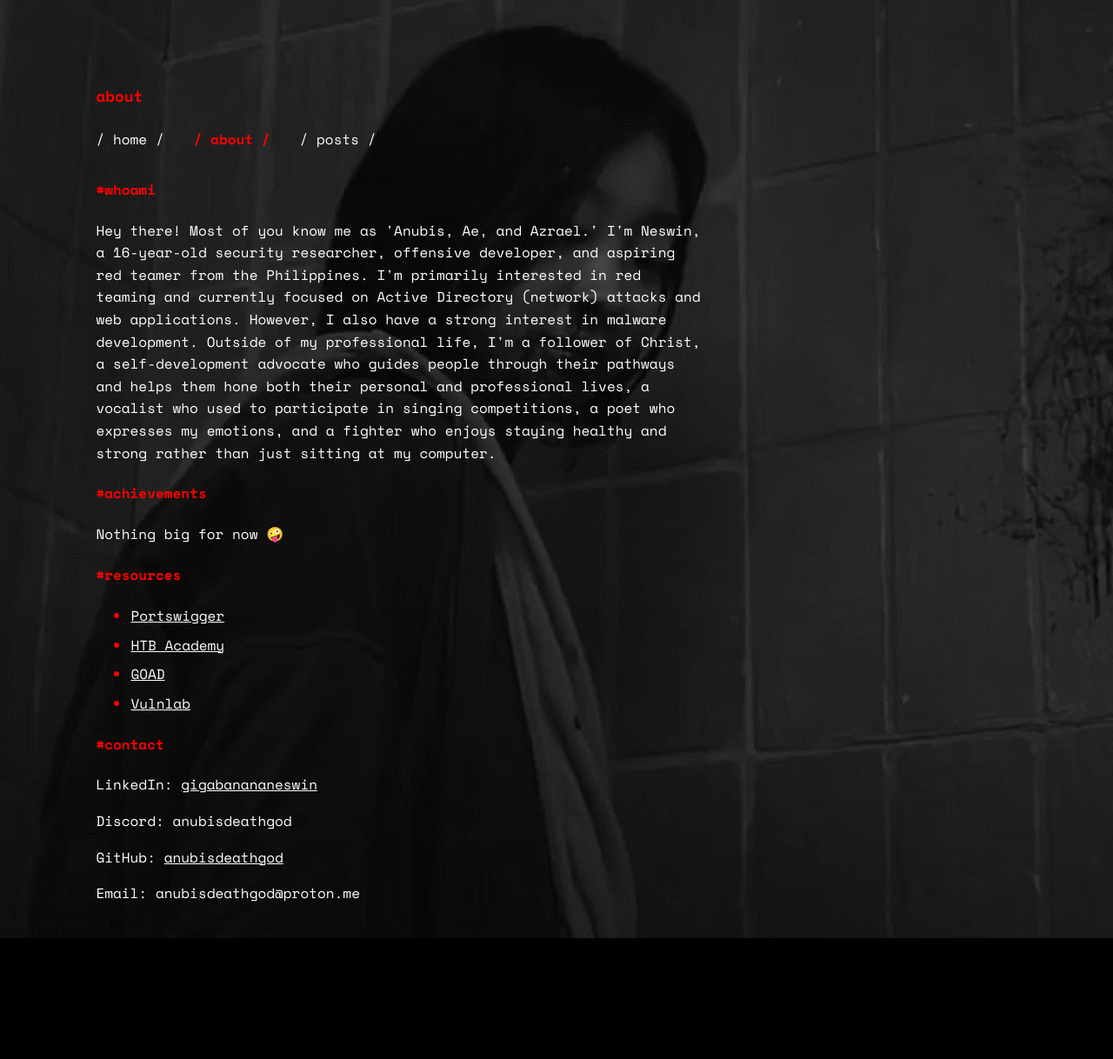
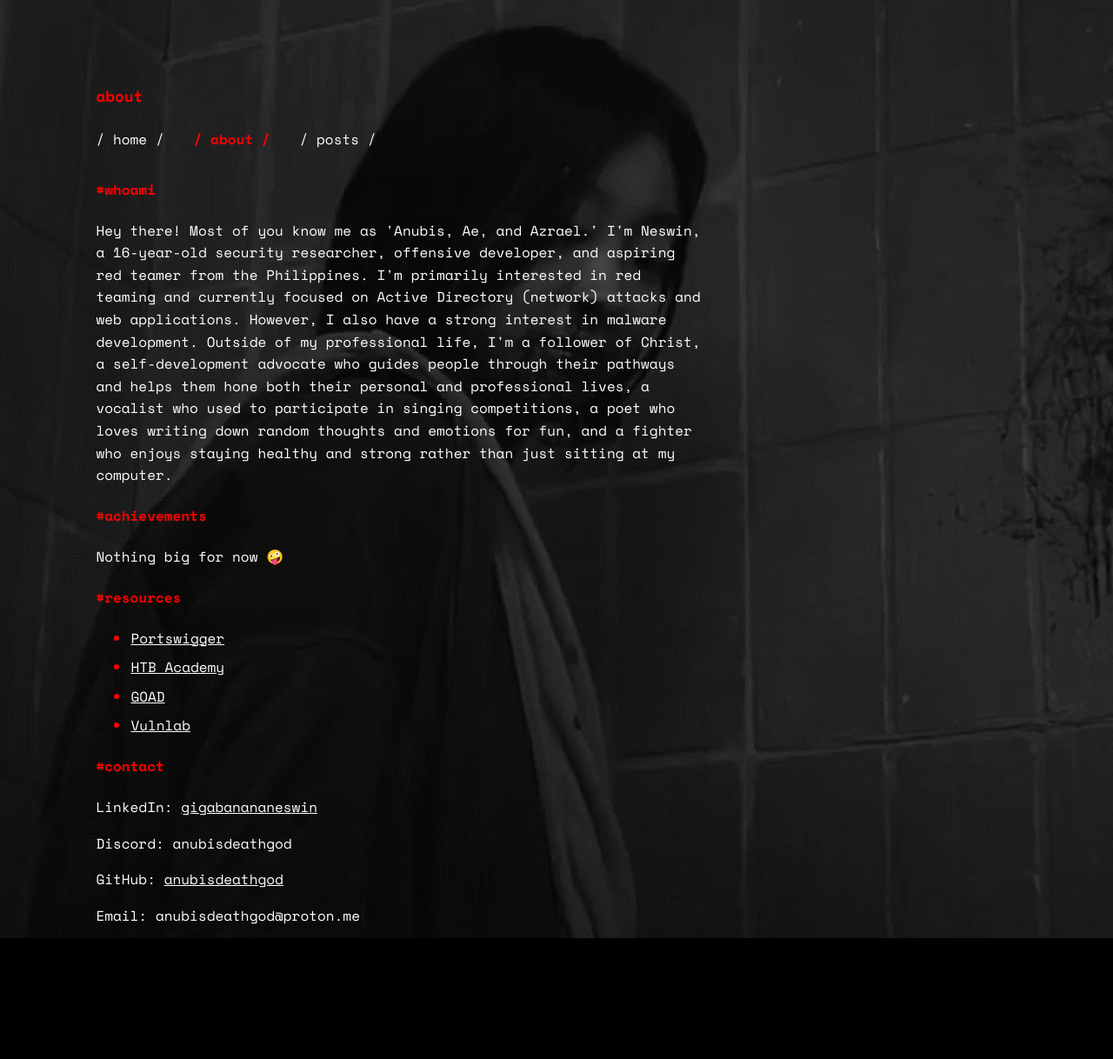
Before and after one commit to azraeldeathangel/azraeldeathangel.github.io, a Jekyll site: the page about.html, which Jekyll copies as it is, in a window 1280 px wide. Shown: the whole page at 87% size. Built offline with Jekyll 4.4.1, drawn with Linux system fonts in a browser that asks for light colours; before the commit the page ends 1193 px from its top, so only the background shows below that.

Commit message:
Update about.html

```diff
--- a/about.html
+++ b/about.html
@@ -24,7 +24,7 @@
     </header>
     <main>
         <h4>#whoami</h4>
-        <p>Hey there! Most of you know me as 'Anubis, Ae, and Azrael.' I'm Neswin, a 16-year-old security researcher, offensive developer, and aspiring red teamer from the Philippines. I'm primarily interested in red teaming and currently focused on Active Directory (network) attacks and web applications. However, I also have a strong interest in malware development. Outside of my professional life, I'm a follower of Christ, a self-development advocate who guides people through their pathways and helps them hone both their personal and professional lives, a vocalist who used to participate in singing competitions, a poet who expresses my emotions, and a fighter who enjoys staying healthy and strong rather than just sitting at my computer.</p>
+        <p>Hey there! Most of you know me as 'Anubis, Ae, and Azrael.' I'm Neswin, a 16-year-old security researcher, offensive developer, and aspiring red teamer from the Philippines. I'm primarily interested in red teaming and currently focused on Active Directory (network) attacks and web applications. However, I also have a strong interest in malware development. Outside of my professional life, I'm a follower of Christ, a self-development advocate who guides people through their pathways and helps them hone both their personal and professional lives, a vocalist who used to participate in singing competitions, a poet who loves writing down random thoughts and emotions for fun, and a fighter who enjoys staying healthy and strong rather than just sitting at my computer.</p>
         <h4>#achievements</h4>
         <p>Nothing big for now 🤪</p>
         <h4>#resources</h4>
```
